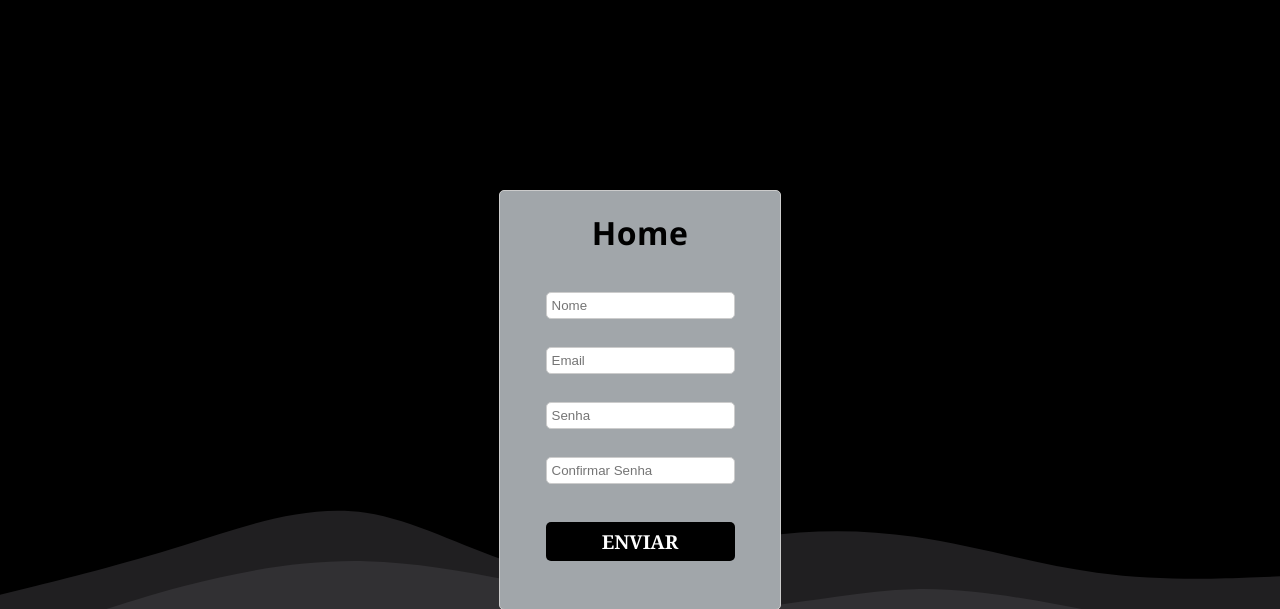
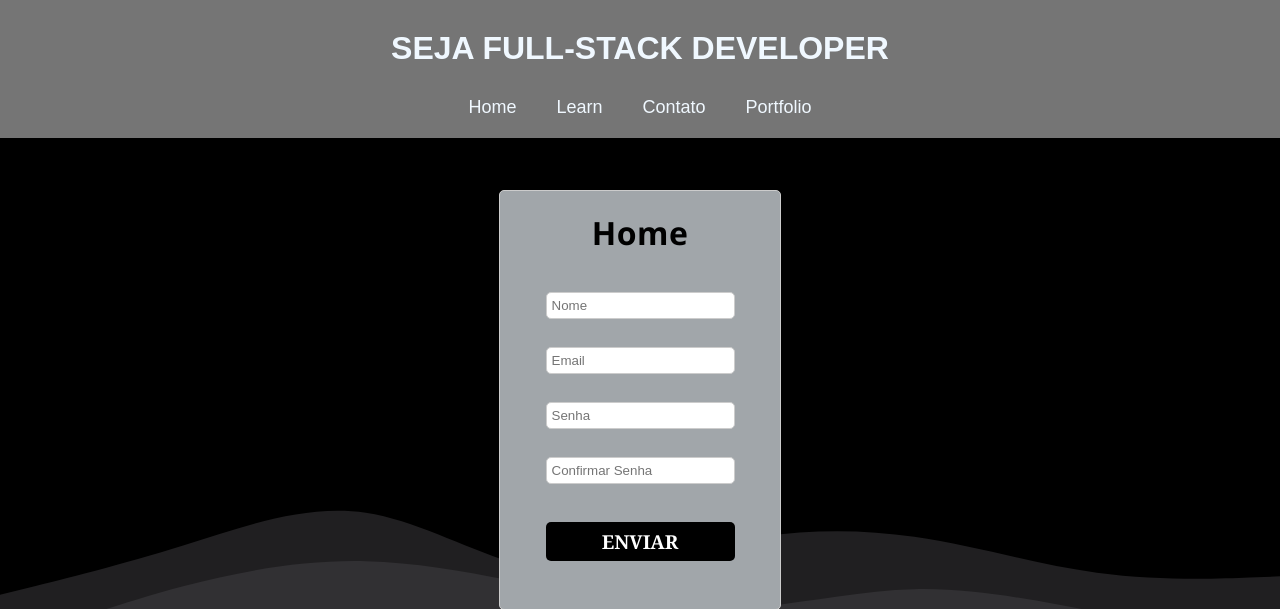
Before and after one commit to Gabriel-Dev-C/Node-Project, a PHP site: page /index.html in a window 1280 px wide. Shown: the top 609 px of the page. Run offline with PHP 8.4, Linux system fonts and the light colour scheme.

Commit message:
added-nav-bar

```diff
--- a/src/index.html
+++ b/src/index.html
@@ -10,6 +10,19 @@
 </head>
 <body>
     <div data-container-principal="Esse é o container principal" class="container">
+        <div class="main-content">
+            <header class="header-container">
+                <h1 style="color:aliceblue">SEJA FULL-STACK DEVELOPER</h1>
+            </header>
+            <nav class="navbar">
+                <ul>
+                    <li><a href="./index.html">Home</a></li>
+                    <li><a href="./learn/learn.html">Learn</a></li>
+                    <li><a href="#">Contato</a></li>
+                    <li><a href="#">Portfolio</a></li>
+                </ul>
+            </nav>
+        </div>
         <div class="form">
             <div class="form-container">
                 <form action="" id="form">
--- a/src/styles/index.css
+++ b/src/styles/index.css
@@ -52,6 +52,43 @@ body {
   justify-content: center;
   align-items: center;
   height: 100vh;
+}
+
+.main-content {
+  display: flex;
+  flex-direction: column;
+  align-items: center;
+  position: absolute;
+  top: 0; /* Move para o topo da página */
+  left: 50%; /* Centraliza horizontalmente */
+  transform: translateX(-50%); /* Ajusta para o centro exato */
+  margin-bottom: auto; /* Remove qualquer margem inferior */
+  padding: 20px;
+  margin-top: 0;
+  width: 100%; /* Opcional: ajusta a largura */
+  background-color: #757575;
+}
+
+.header-container {
+  margin-top: 10px;
+}
+
+.navbar ul {
+  display: flex;
+  list-style-type: none;
+  margin-top: 30px;
+}
+
+.navbar li a {
+  margin: 0 20px; /* Espaçamento entre os itens do menu */
+  text-decoration: none;
+  color: aliceblue;
+  font-size: large;
+}
+
+.navbar li a:hover {
+  color: #000;
+  text-decoration: underline;
 }
 
 .form {
--- a/src/styles/index.scss
+++ b/src/styles/index.scss
@@ -66,6 +66,38 @@ body {
     align-items: center;
     height: 100vh;
 }
+.main-content {
+    display: flex;
+    flex-direction: column;
+    align-items: center;
+    position: absolute;
+    top: 0; /* Move para o topo da página */
+    left: 50%; /* Centraliza horizontalmente */
+    transform: translateX(-50%); /* Ajusta para o centro exato */
+    margin-bottom: auto; /* Remove qualquer margem inferior */
+    padding: 20px;
+    margin-top: 0;
+    width: 100%; /* Opcional: ajusta a largura */
+    background-color: #757575;
+}
+.header-container {
+    margin-top: 10px;
+}
+.navbar ul{
+    display: flex;
+    list-style-type: none;
+    margin-top: 30px;
+}
+.navbar li a {
+    margin: 0 20px; /* Espaçamento entre os itens do menu */
+    text-decoration: none;
+    color: aliceblue;
+    font-size: large;
+}
+.navbar li a:hover {
+    color: #000;
+    text-decoration: underline;
+}
 .form {
     position: absolute; /* Posiciona a form em relação ao contêiner */
     top: 50%; /* Centraliza verticalmente */
```
Also changed, not shown: src/images/readme-update.png, 1 other file.
